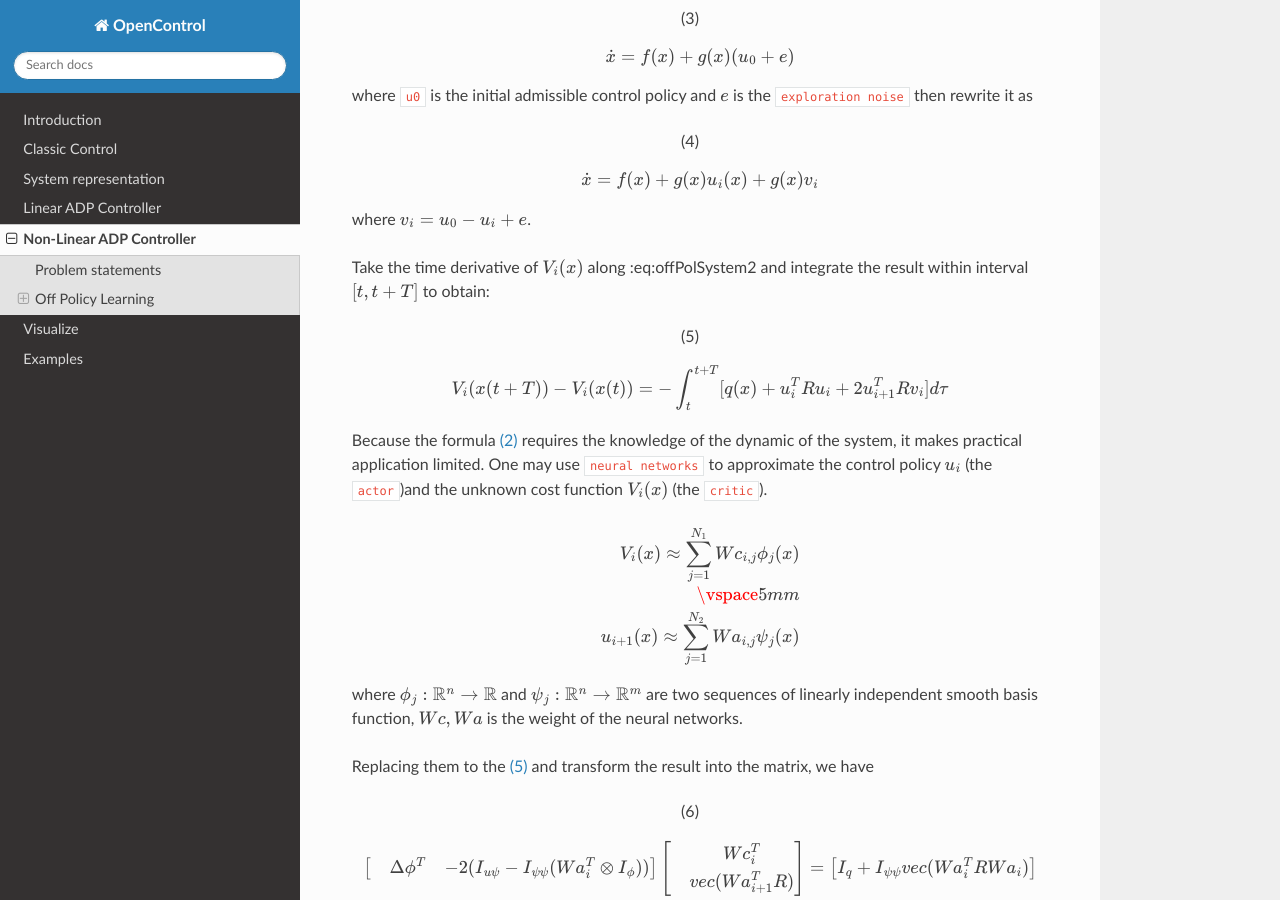
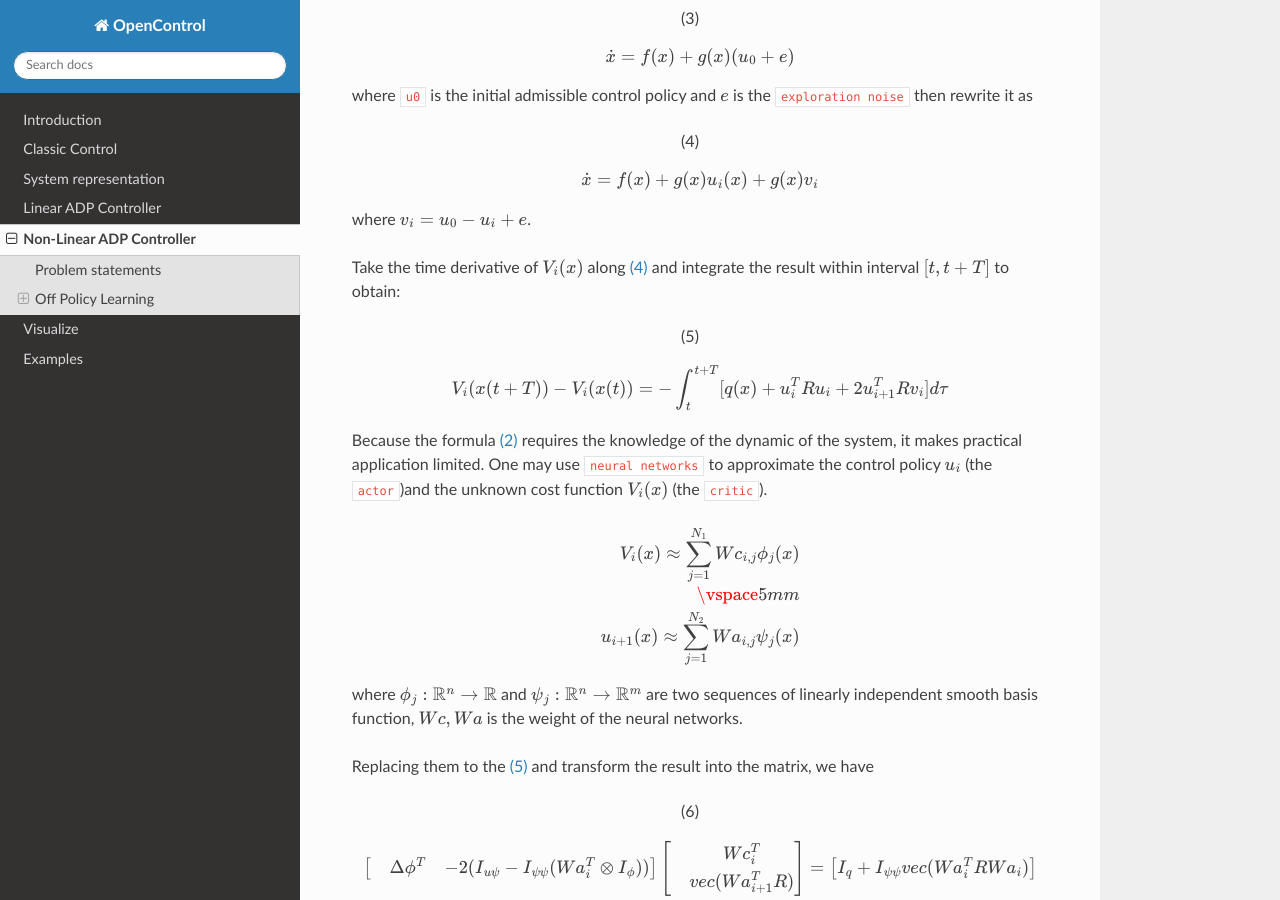
Before and after one commit to VNOpenAI/OpenControl, a Sphinx documentation site: the page built from docs/nonLinCon.rst, in a window 1280 px wide and 900 px high, scrolled down 849 px. Built offline with Sphinx 7.4.7 and the Read the Docs theme 2.0.0, drawn with Linux system fonts in a browser that asks for light colours; formulas are drawn with MathJax 3.

Commit message:
modify docs

```diff
--- a/docs/nonLinCon.rst
+++ b/docs/nonLinCon.rst
@@ -44,7 +44,7 @@ where ``u0`` is the initial admissible control policy and :math:`e` is the ``exp
 
 where :math:`v_i = u_0-u_i+e`.
 
-Take the time derivative of :math:`V_i(x)` along :eq:offPolSystem2 and integrate the result within interval :math:`[t,t+T]` to obtain:
+Take the time derivative of :math:`V_i(x)` along :eq:`offPolSystem2` and integrate the result within interval :math:`[t,t+T]` to obtain:
 
 .. math::
     V_i(x(t+T)) - V_i(x(t)) = - \int_t^{t+T} [q(x)+u_i^TRu_i + 2u_{i+1}^TRv_i]d\tau
```
